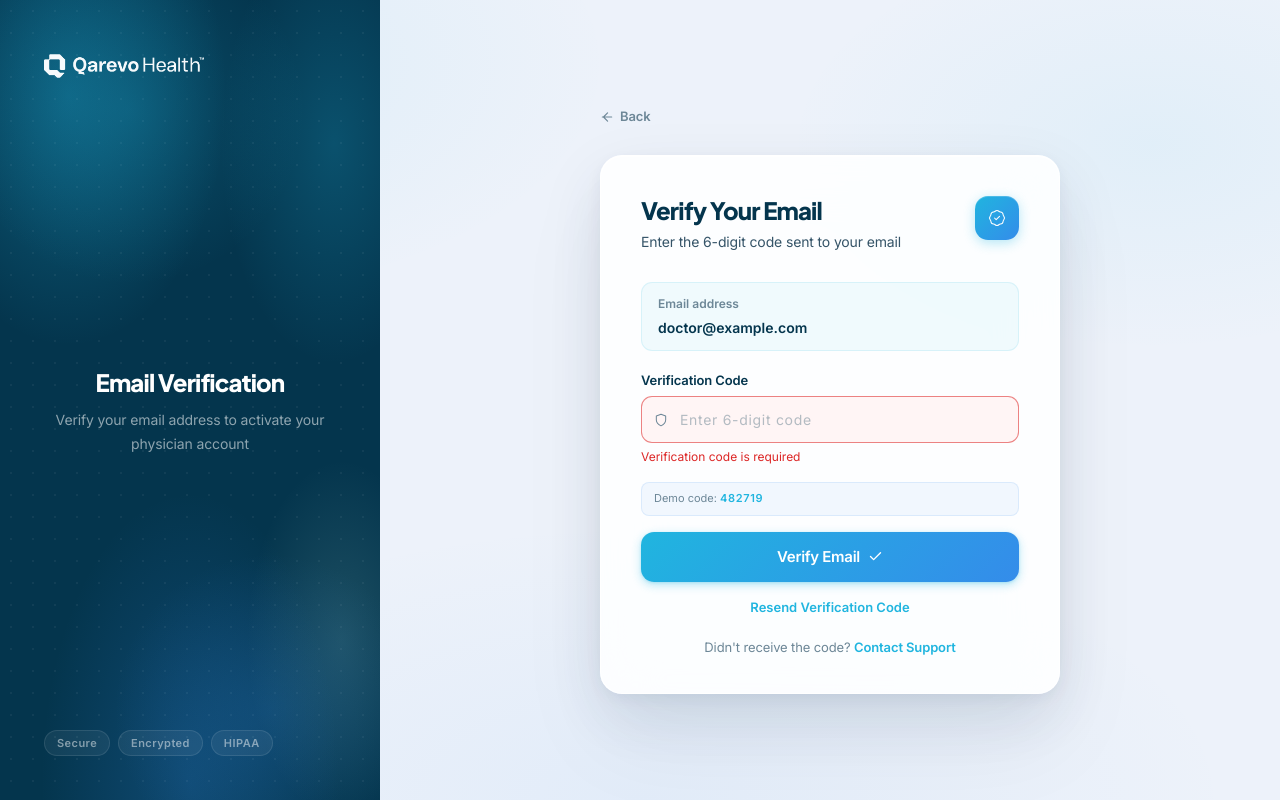
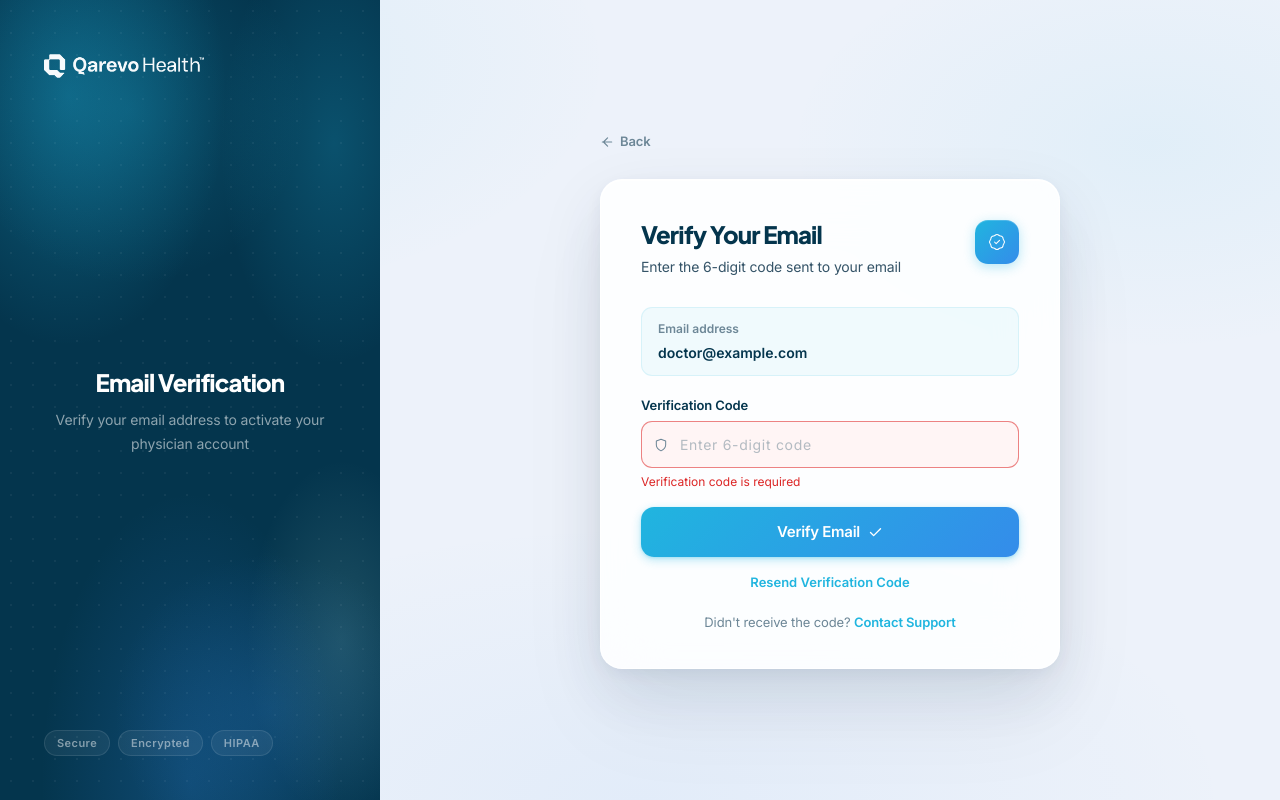
Before and after one commit to azm-nexus-ai/qarevo-platform-web, a Next.js app: page /auth/doctor-verify-email in a window 1280 px wide. Built offline with nearby package versions, Linux system fonts and the light colour scheme.

Commit message:
fix: use real backend API for doctor email verification instead of demo code

```diff
--- a/app/auth/doctor-verify-email/page.tsx
+++ b/app/auth/doctor-verify-email/page.tsx
@@ -25,9 +25,6 @@ const LEFT_BG = [
   'radial-gradient(ellipse 50% 45% at 90% 80%,  rgba(165,224,218,0.16) 0%, transparent 50%)',
   T.navy,
 ].join(', ')
-
-// Demo OTP code
-const DEMO_CODE = '482719'
 
 // Field component
 interface FieldProps {
@@ -193,18 +190,11 @@ export default function DoctorVerifyEmailPage() {
     setAuthError('')
 
     try {
-      // For demo purposes, accept the demo code
-      if (code === DEMO_CODE) {
-        setSuccess(true)
-        setTimeout(() => {
-          router.push('/auth/doctor/login')
-        }, 1500)
-        return
-      }
-
-      // In production, call the actual API
-      // await apiPost('/api/v1/auth/verify-doctor-email', { email, code })
-      setAuthError('Invalid verification code')
+      await apiPost('/api/v1/auth/verify-email-code', { email, code })
+      setSuccess(true)
+      setTimeout(() => {
+        router.push('/auth/doctor/login')
+      }, 1500)
     } catch (error) {
       setAuthError(error instanceof Error ? error.message : 'Verification failed. Please try again.')
     } finally {
@@ -308,12 +298,6 @@ export default function DoctorVerifyEmailPage() {
                 maxLength={6}
               />
 
-              {/* Demo code hint */}
-              <div style={{ padding: '8px 12px', borderRadius: '8px', background: 'rgba(52,140,234,0.06)', border: '1px solid rgba(52,140,234,0.12)' }}>
-                <p style={{ margin: 0, fontSize: '11px', color: T.slate2, lineHeight: 1.4 }}>
-                  Demo code: <strong style={{ color: T.blue, letterSpacing: '0.06em' }}>{DEMO_CODE}</strong>
-                </p>
-              </div>
 
               {/* Verify button */}
               <button
```
